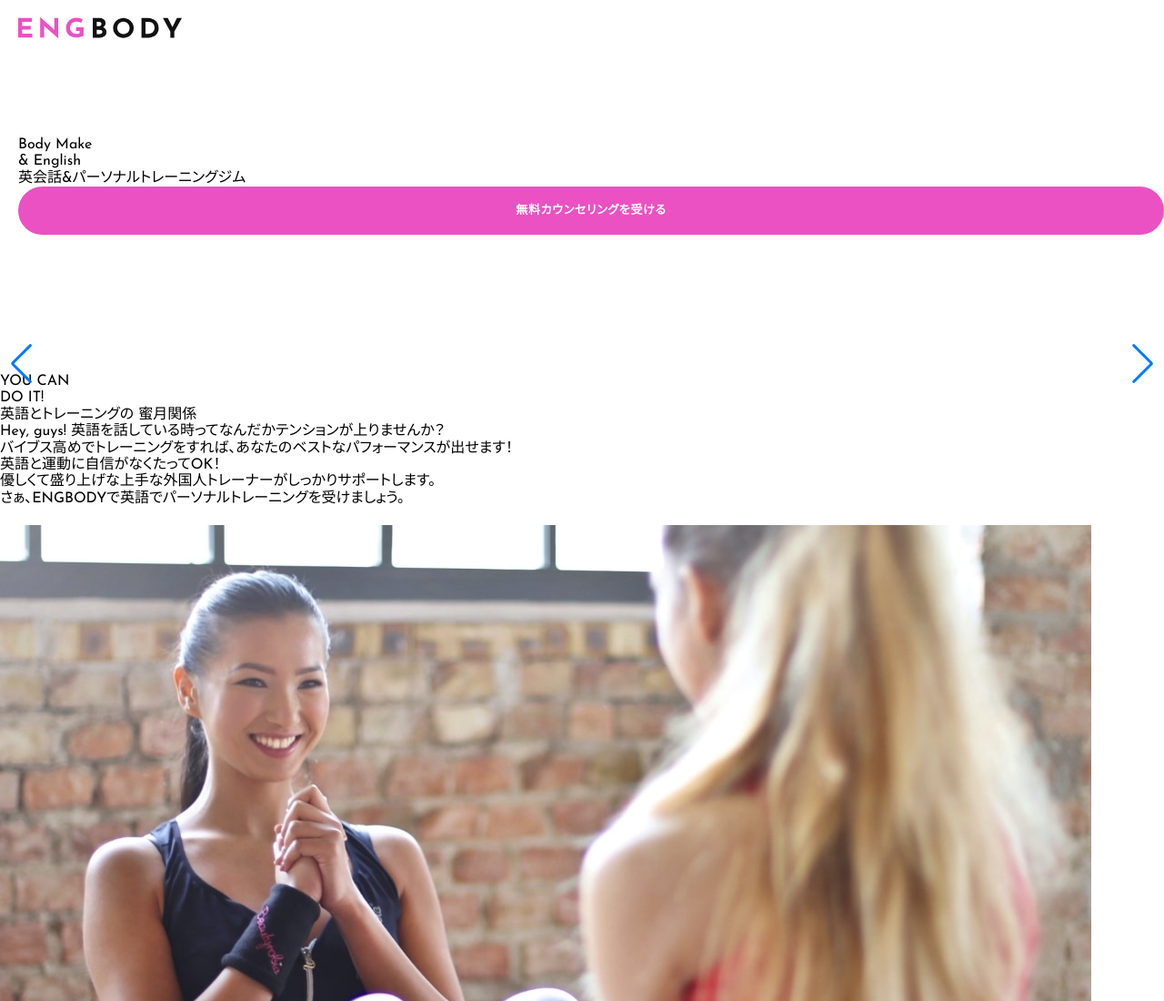
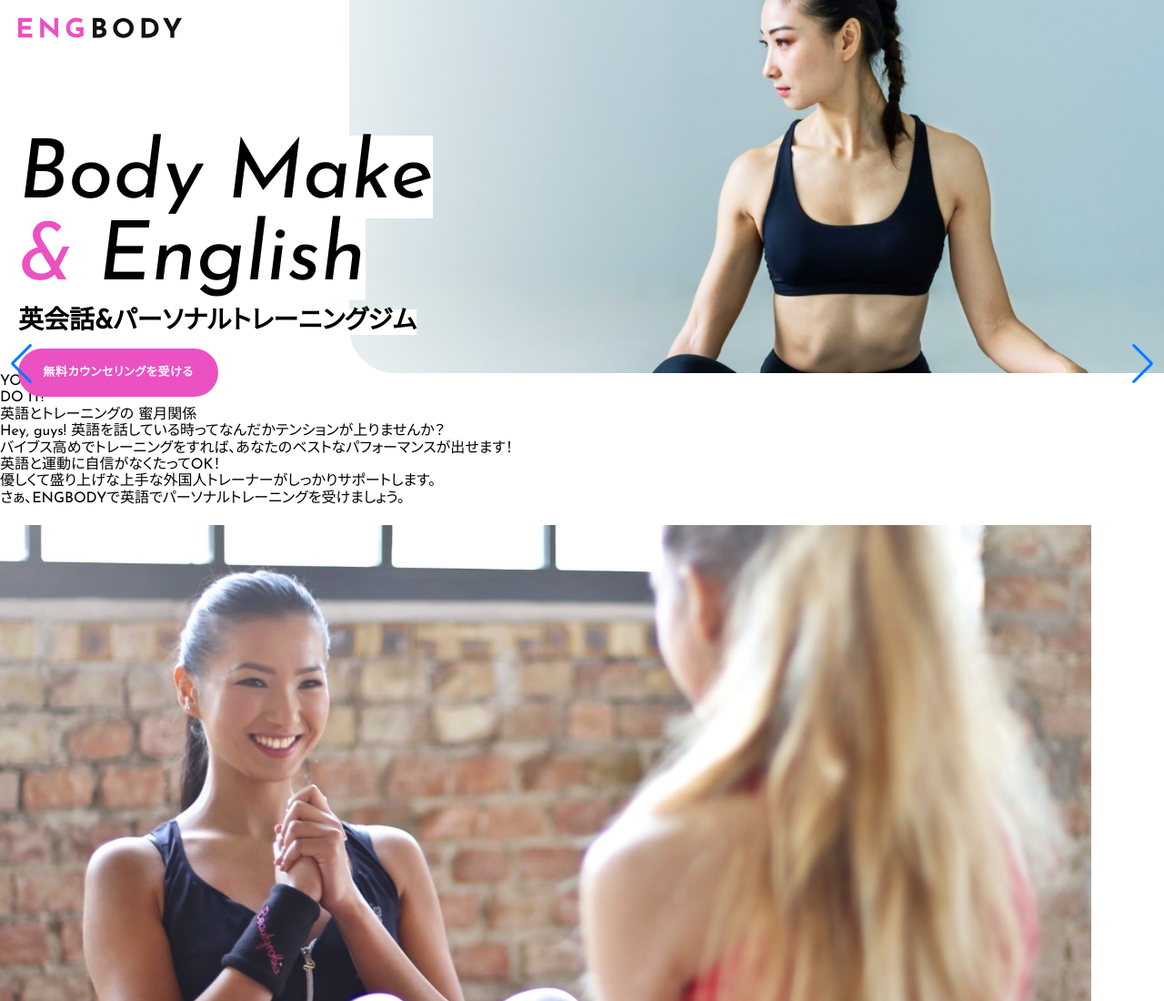
Before and after one commit to mayi-mama/engbody1, a plain HTML site: page index.html in a window 1280 px wide. Shown: the top 1100 px of the page at 91% size. Drawn offline with nearby package versions, Linux system fonts and the light colour scheme; files that its build step writes are made by us from their sources.

Commit message:
css追記

```diff
--- a/js/script.js
+++ b/js/script.js
@@ -0,0 +1,41 @@
+/*スクロールエフェクト*/
+// 動きのきっかけの起点となるアニメーションの名前を定義
+function BgFadeAnime(){
+
+    // 背景色が伸びて出現（左から右）
+	$('.bgLRextendTrigger').each(function(){ //bgLRextendTriggerというクラス名が
+		var elemPos = $(this).offset().top-50;//要素より、50px上の
+		var scroll = $(window).scrollTop();
+		var windowHeight = $(window).height();
+		if (scroll >= elemPos - windowHeight){
+			$(this).addClass('bgLRextend');// 画面内に入ったらbgLRextendというクラス名を追記
+		}else{
+			$(this).removeClass('bgLRextend');// 画面外に出たらbgLRextendというクラス名を外す
+		}
+	});
+
+   // 文字列を囲う子要素
+	$('.bgappearTrigger').each(function(){ //bgappearTriggerというクラス名が
+		var elemPos = $(this).offset().top-50;//要素より、50px上の
+		var scroll = $(window).scrollTop();
+		var windowHeight = $(window).height();
+		if (scroll >= elemPos - windowHeight){
+			$(this).addClass('bgappear');// 画面内に入ったらbgappearというクラス名を追記
+		}else{
+			$(this).removeClass('bgappear');// 画面外に出たらbgappearというクラス名を外す
+		}
+	});
+}
+
+// 画面をスクロールをしたら動かしたい場合の記述
+	$(window).scroll(function (){
+		BgFadeAnime();/* アニメーション用の関数を呼ぶ*/
+	});// ここまで画面をスクロールをしたら動かしたい場合の記述
+
+// 画面が読み込まれたらすぐに動かしたい場合の記述
+	$(window).on('load', function(){
+		BgFadeAnime();/* アニメーション用の関数を呼ぶ*/
+	});// ここまで画面が読み込まれたらすぐに動かしたい場合の記述
+
+
+/**/
--- a/style.css
+++ b/style.css
@@ -173,3 +173,128 @@ img{
     padding-top: 150px;
     padding-left:20px;
 }
+
+.mv__title{
+    font-size: min(11vw, 90px);
+    font-style: Italic;
+    line-height: 1;
+    margin-bottom: 10px;
+}
+
+.mv__subtitle{
+    font-size: min(3.5vw, 28px);
+    line-height: 1;
+    font-weight: bold;
+    margin-bottom: 15px;
+}
+
+.mv__text-bg-color{
+    background-color: #FFFFFF;
+}
+
+.mv__text-and{
+    font-size: min(9vw, 85px);
+    color: var(--main-color);
+}
+
+.mv__img{
+    position: absolute;
+    top: 0;
+    right: 0;
+    z-index: -1;
+    opacity: 0;
+    width: 70%;
+    height: 410px;
+    border-radius: 0 0 0 50px;
+    background-image: url(img/bg_mv.jpg);
+    background-repeat: no-repeat;
+    background-position: center center;
+    background-size: cover;
+    animation: 1s fadeInMvImg 0.2s forwards;
+}
+
+@keyframes fadeInMvImg{
+    100%{
+        opacity: 1;
+    }
+}
+
+.mv__btn .btn{
+    width: 220px;
+}
+
+/*全共通*/
+
+.bgextend{
+	animation-name:bgextendAnimeBase;
+	animation-duration:1s;
+	animation-fill-mode:forwards;
+	position: relative;
+	overflow: hidden;/*　はみ出た色要素を隠す　*/
+	opacity:0;
+}
+
+@keyframes bgextendAnimeBase{
+  from {
+    opacity:0;
+  }
+
+  to {
+    opacity:1;
+}
+}
+
+/*中の要素*/
+.bgappear{
+	animation-name:bgextendAnimeSecond;
+	animation-duration:1s;
+	animation-delay: 0.6s;
+	animation-fill-mode:forwards;
+	opacity: 0;
+}
+
+@keyframes bgextendAnimeSecond{
+	0% {
+	opacity: 0;
+	}
+	100% {
+	opacity: 1;
+}
+}
+
+/*左から右*/
+.bgLRextend::before{
+	animation-name:bgLRextendAnime;
+	animation-duration:1s;
+	animation-fill-mode:forwards;
+    content: "";
+    position: absolute;
+    width: 100%;
+    height: 100%;
+    background-color: var(--main-color);/*伸びる背景色の設定*/
+}
+@keyframes bgLRextendAnime{
+	0% {
+		transform-origin:left;
+		transform:scaleX(0);
+	}
+	50% {
+		transform-origin:left;
+		transform:scaleX(1);
+	}
+	50.001% {
+		transform-origin:right;
+	}
+	100% {
+		transform-origin:right;
+		transform:scaleX(0);
+	}
+}
+
+/* スクロールをしたら出現する要素にはじめに透過0を指定　*/
+.bgappearTrigger,
+.bgLRextendTrigger{
+    opacity: 0;
+}
+
+/*イントロ*/
```
